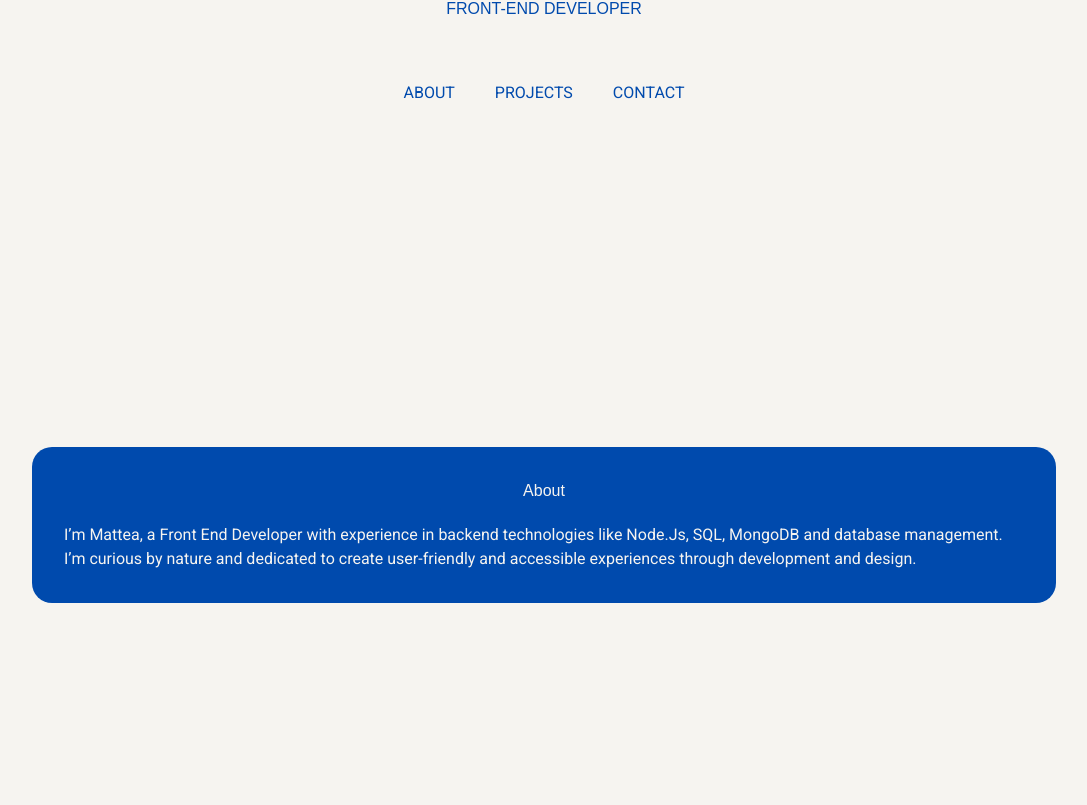
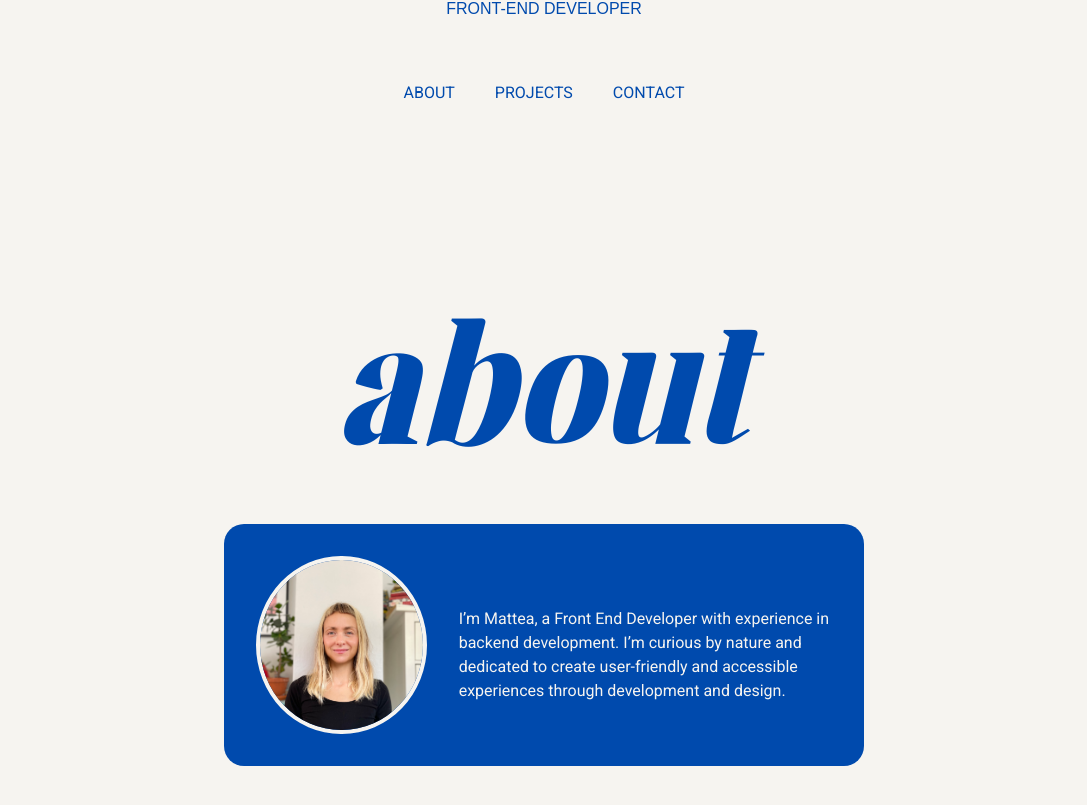
Before and after one commit to antivalse/mattea_portfolio, a React (Vite) app: page /about in a window 1280 px wide. Shown: the part 675-1480 px from the top of the page, without its empty margins (96-1183 px from the left). Built offline with nearby package versions, Linux system fonts and the light colour scheme.

Commit message:
changed content in about page, added new header style to all pages

```diff
--- a/src/components/navigation/MainNavbar.tsx
+++ b/src/components/navigation/MainNavbar.tsx
@@ -20,7 +20,7 @@ const MainNavbar = () => {
           {navbarLinks.map((link) => (
             <li
               key={link.id}
-              className="m-5"
+              className="navbar__links__link m-5"
               onClick={() => scrollToDiv(link.title.toLowerCase())}
             >
               <Link to={link.href}>{link.title}</Link>
--- a/src/pages/About.tsx
+++ b/src/pages/About.tsx
@@ -1,6 +1,7 @@
 /* About Page */
 
 import scrollToDiv from "../helpers/scrollToDiv";
+import ProfileImage from "../assets/images/portfolio-img.jpg";
 
 import { useEffect } from "react";
 
@@ -10,15 +11,20 @@ const AboutPage = () => {
   }, []);
 
   return (
-    <div id="about" className="page-container">
-      <div className="about-container flex flex-col items-center p-8">
-        <h1>About</h1>
-        <p className="body body--secondary mt-5">
-          I’m Mattea, a Front End Developer with experience in backend
-          technologies like Node.Js, SQL, MongoDB and database management. I’m
-          curious by nature and dedicated to create user-friendly and accessible
-          experiences through development and design.{" "}
-        </p>
+    <div className="page-container">
+      <h1 className="header header--page">about</h1>
+      <div className="about-container grid grid-cols-1 md:grid-cols-3 place-items-center p-8 gap-8">
+        <div className="about-image col-span-1">
+          <img src={ProfileImage} alt="mattea" className="profile-image" />
+        </div>
+        <div className="about-text col-span-2 flex flex-col justify-center">
+          <p id="about" className="body body--secondary mt-5">
+            I’m Mattea, a Front End Developer with experience in backend
+            development. I’m curious by nature and dedicated to create
+            user-friendly and accessible experiences through development and
+            design.{" "}
+          </p>
+        </div>
       </div>
     </div>
   );
--- a/src/pages/Contact.tsx
+++ b/src/pages/Contact.tsx
@@ -1,17 +1,40 @@
 /* Contact Page */
 
+import { Link } from "react-router-dom";
 import scrollToDiv from "../helpers/scrollToDiv";
 
 import { useEffect } from "react";
 
 const ContactPage = () => {
+  // const linkArrow = (
+  //   <svg
+  //     xmlns="http://www.w3.org/2000/svg"
+  //     width="52"
+  //     height="52"
+  //     viewBox="0 0 52 52"
+  //     fill="none"
+  //   >
+  //     <path
+  //       d="M4 0V8H38.36L0 46.36L5.64 52L44 13.64V48H52V0H4Z"
+  //       fill="#F6F4F0"
+  //     />
+  //   </svg>
+  // );
+
   useEffect(() => {
     scrollToDiv("contact");
   }, []);
 
   return (
     <div id="contact" className="page-container">
-      Contact
+      <h1 className="header header--page">let's talk</h1>
+      <div className="contact-container grid grid-cols-1 md:grid-cols-3 place-items-center p-8 gap-8">
+        <ul className="flex justify-center col-span-3">
+          <li>
+            <Link to="github.com/antivalse">Github /</Link>
+          </li>
+        </ul>
+      </div>
     </div>
   );
 };
--- a/src/pages/Projects.tsx
+++ b/src/pages/Projects.tsx
@@ -10,7 +10,7 @@ const ProjectsPage = () => {
   }, []);
   return (
     <div id="projects" className="page-container">
-      Projects
+      <h1 className="header header--page">projects</h1>
     </div>
   );
 };
--- a/src/scss/components/navigation/_mainNav.scss
+++ b/src/scss/components/navigation/_mainNav.scss
@@ -1,6 +1,9 @@
 /* Imports from Components Folder */
 
+@use "../../variables/colors" as c;
 @import "../../globals/fonts";
+
+$primary-100: map-get(map-get(c.$colors, primary), 100);
 
 .navbar {
   height: 100vh;
@@ -16,5 +19,33 @@
 
   &__links {
     font-family: $roboto;
+
+    &__link {
+      position: relative;
+      transition: color 0.3s ease;
+
+      &::after {
+        content: "";
+        position: absolute;
+        width: 100%;
+        height: 2px;
+        bottom: -2px;
+        left: 0;
+        background-color: $primary-100;
+        transform: scaleX(0);
+        transform-origin: bottom right;
+        transition: transform 0.3s ease;
+      }
+
+      &:hover,
+      &:focus {
+        color: $primary-100;
+
+        &::after {
+          transform: scaleX(1);
+          transform-origin: bottom left;
+        }
+      }
+    }
   }
 }
--- a/src/scss/globals/_general.scss
+++ b/src/scss/globals/_general.scss
@@ -25,11 +25,21 @@ body {
   &::-webkit-scrollbar {
     display: none; // For Chrome, Safari, and Edge
   }
+}
 
 .page-container {
   display: flex;
+  flex-direction: column;
   justify-content: center;
   align-items: center;
   height: 100vh;
+  margin-bottom: 2rem;
 }
+
+.profile-image {
+  border: 4px solid $primary-50;
+  border-radius: 50%;
+  width: 200px;
+  margin: 0 auto;
+  display: block;
 }
--- a/src/scss/globals/_typography.scss
+++ b/src/scss/globals/_typography.scss
@@ -5,6 +5,15 @@
 
 $primary-50: map-get(map-get(c.$colors, primary), 100);
 $secondary-100: map-get(map-get(c.$colors, secondary), 100);
+
+.header {
+  &--page {
+    color: $primary-50;
+    font-family: $elika-gorica;
+    font-size: 10rem;
+    font-style: italic;
+  }
+}
 
 .body {
   &--primary {
--- a/src/scss/pages/_aboutPage.scss
+++ b/src/scss/pages/_aboutPage.scss
@@ -9,6 +9,6 @@ $primary-100: map-get(map-get(c.$colors, primary), 100);
 .about-container {
   background-color: $primary-100;
   color: $primary-50;
-  width: 80%;
+  width: 50%;
   border-radius: 1.25rem;
 }
--- /dev/null
+++ b/src/scss/pages/_contactPage.scss
@@ -0,0 +1,13 @@
+/*Contact Page Styles*/
+
+@use "../variables/colors" as c;
+@import "../globals/fonts";
+
+$primary-50: map-get(map-get(c.$colors, primary), 100);
+$secondary-100: map-get(map-get(c.$colors, secondary), 100);
+
+.contact-container {
+  background-color: $primary-100;
+  color: $primary-50;
+  border-radius: 1.25rem;
+}
--- a/src/scss/pages/index.scss
+++ b/src/scss/pages/index.scss
@@ -1,3 +1,4 @@
 /* Imports from files within pages folder */
 
 @import "aboutPage";
+@import "contactPage";
```
Also changed, not shown: src/assets/images/portfolio-img.jpg (added). Lines whose indentation alone changed are shown as unchanged.
